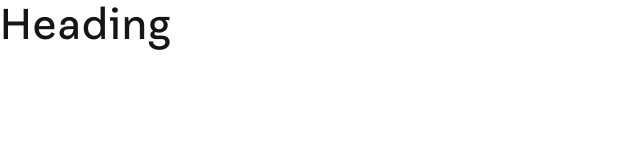
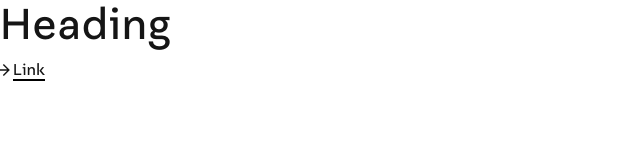
Before and after one commit to jeromehaas/hellergrafik-web-v2, a Next.js app in the folder frontend/: page / in a window 1280 px wide. Shown: the top 160 px of the page, without its empty margins (0-640 px from the left). Built offline with nearby package versions, Linux system fonts and the light colour scheme.

Commit message:
Setup: add small-arrow-link component

```diff
--- /dev/null
+++ b/frontend/components/01-atoms/small-arrow-link/small-arrow-link.jsx
@@ -0,0 +1,25 @@
+import PropTypes from 'prop-types';
+
+const SmallArrowLink = ({ className, children }) => {
+
+	return (
+		<a className={`${ className } small-arrow-link`}>
+			<svg className="small-arrow-link__arrow arrow" xmlns="http://www.w3.org/2000/svg" viewBox="0 0 14 17">
+				<polygon className="arrow__vector" points="13.95 8.46 12.54 7.05 12.5 7.09 5.46 0.05 4.05 1.46 10.09 7.5 0 7.5 0 9.5 10.09 9.5 4.05 15.54 5.46 16.95 12.5 9.91 12.54 9.95 13.95 8.54 13.91 8.5 13.95 8.46"/>
+			</svg>
+			<span className="small-arrow-link__text">{ children }</span>
+		</a>
+	);
+
+};
+
+SmallArrowLink.propTypes = {
+	className: PropTypes.string,
+	children: PropTypes.node,
+};
+
+SmallArrowLink.defaultProps = {
+	className: '',
+};
+
+export default SmallArrowLink;
--- /dev/null
+++ b/frontend/components/01-atoms/small-arrow-link/small-arrow-link.scss
@@ -0,0 +1,32 @@
+.small-arrow-link {
+	display: inline-block;
+
+	&__arrow {
+		display: inline-block;
+    fill: #151515;
+    transition: 0.3s ease;
+    height: 12px;
+    vertical-align: baseline;
+    position: relative;
+    top: 1px;
+	}
+
+	&__text {
+		display: inline;
+    transition: 0.3s ease;
+    border-bottom: 2px solid #000000;
+    margin-left: 3px;
+	}
+
+	&:hover {
+
+		& .small-arrow-link__text,
+		& .small-arrow-link__arrow {
+			color: #5101BE;
+			fill: #5101BE;
+			border-color: #5101BE;
+		}
+
+	}
+
+}
--- a/frontend/pages/index.js
+++ b/frontend/pages/index.js
@@ -1,11 +1,13 @@
 import Text from "components/01-atoms/text/text";
 import Heading from "components/01-atoms/heading/heading";
+import SmallArrowLink from "components/01-atoms/small-arrow-link/small-arrow-link";
 
 const Start = () => {
 
   return (
     <div className="start">
 			<Heading>Heading</Heading>
+			<SmallArrowLink>Link</SmallArrowLink>
 		</div>
   );
 
--- a/frontend/styles/configs/reset.scss
+++ b/frontend/styles/configs/reset.scss
@@ -2,4 +2,11 @@
 	margin: 0;
 	padding: 0;
 	box-sizing: border-box;
+
+
 }
+
+a {
+	text-decoration: none;
+	outline: none;
+}
--- a/frontend/styles/configs/typography.scss
+++ b/frontend/styles/configs/typography.scss
@@ -24,6 +24,11 @@ h1, h2, h3, h4, h5, h6, p, li, a, td, p {
 		font-weight: 700;
 	}
 
+	&--h3 {
+		font-size: 20px;
+    line-height: 28px;
+	}
+
 }
 
 @media (min-width: 700px) {
@@ -47,4 +52,12 @@ h1, h2, h3, h4, h5, h6, p, li, a, td, p {
 		line-height: 33px;
 	}
 
+	.small-arrow-link {
+
+		&__text {
+			line-height: 30px;
+    	font-size: 16px;
+		}
+	}
+
 }
--- a/frontend/styles/configs/variables.scss
+++ b/frontend/styles/configs/variables.scss
@@ -1,4 +1,4 @@
 $black-100: #151515;
 $purple-100: #400095;
 $purple-80: #5101BE;
-$white-100: #F5F5F5
+$white-100: #F5F5F5;
--- a/frontend/styles/main.scss
+++ b/frontend/styles/main.scss
@@ -6,3 +6,5 @@
 
 // ATOMS
 @import '../components/01-atoms/text/text.scss';
+@import '../components/01-atoms/heading/heading.scss';
+@import '../components/01-atoms/small-arrow-link/small-arrow-link.scss';
```
Also changed, not shown: frontend/public/icons/arrow.svg (added).
